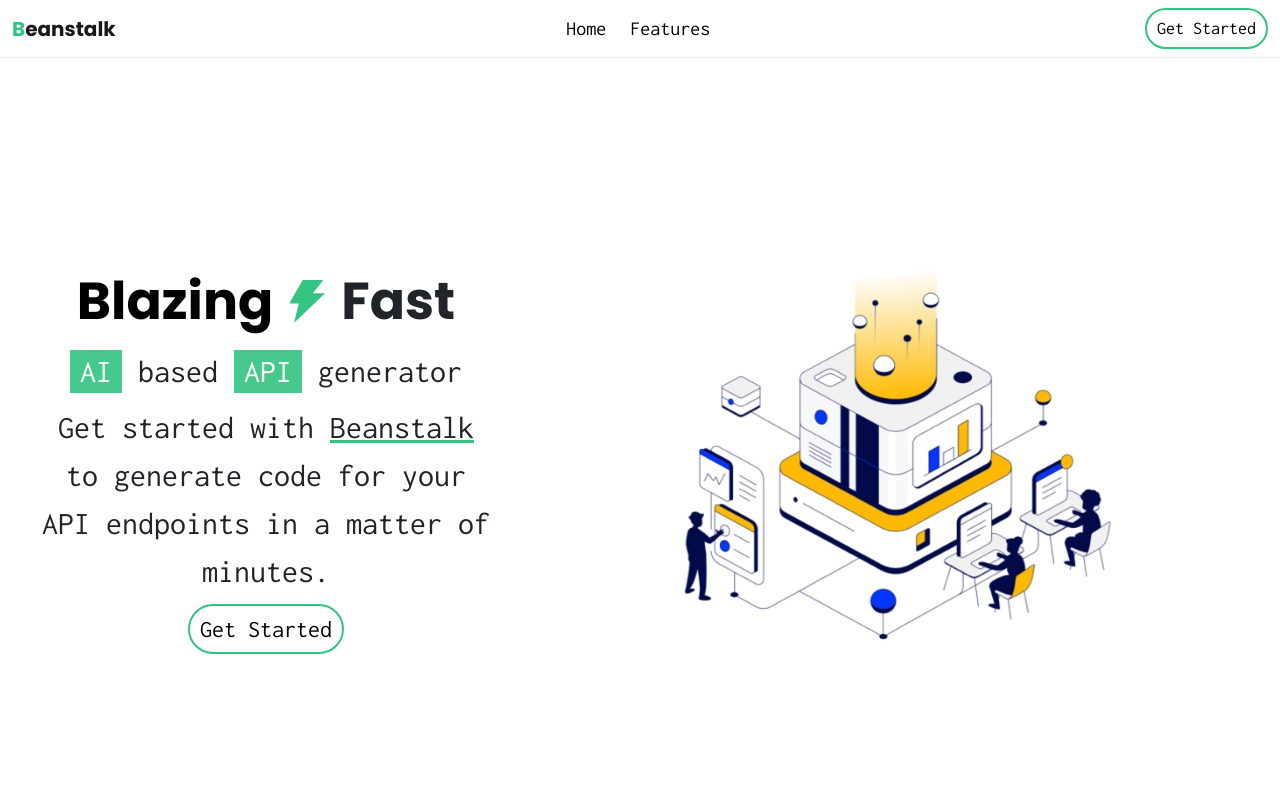
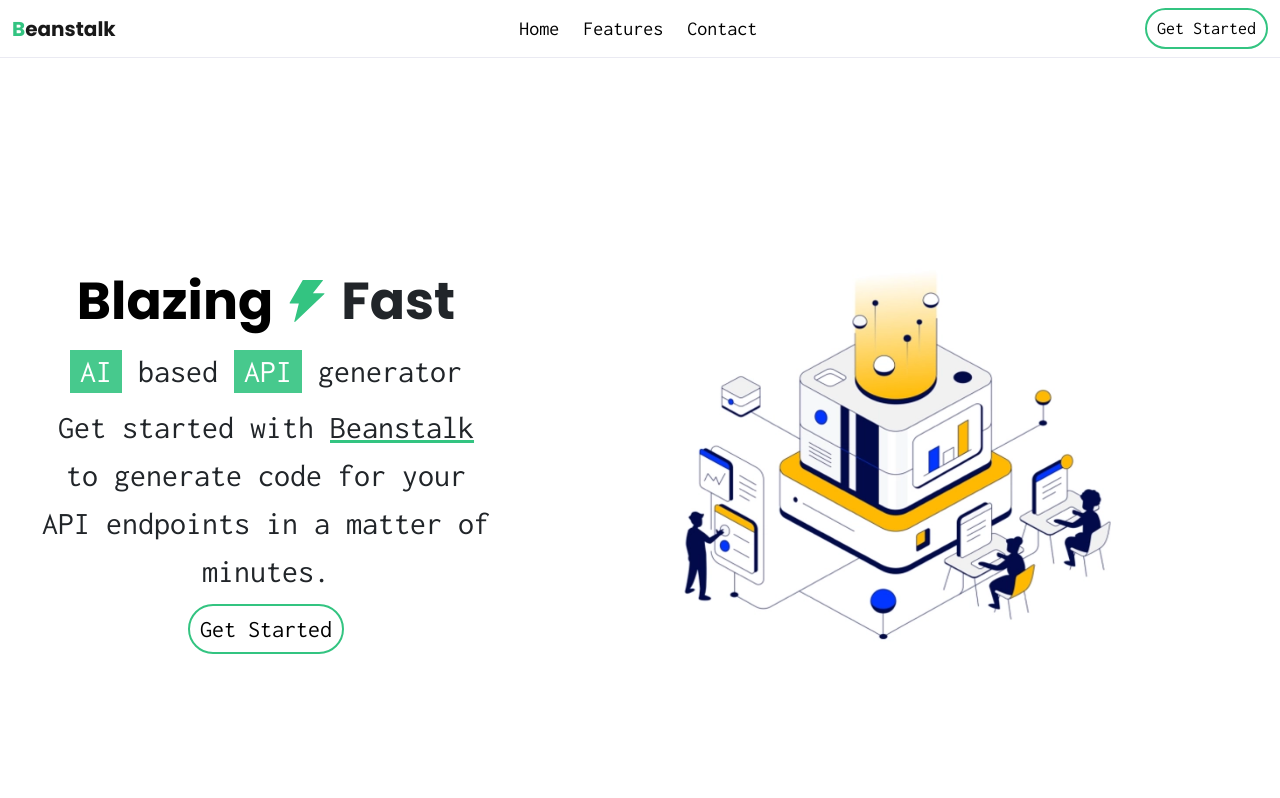
Before and after one commit to Beanstalk-API/beanstalk-frontend, a Next.js app: page / in a window 1280 px wide. Shown: the top 798 px of the page. Built offline with nearby package versions, Linux system fonts and the light colour scheme.

Commit message:
added contact in custom_nav

```diff
--- a/Components/CustomNav/CustomNav.js
+++ b/Components/CustomNav/CustomNav.js
@@ -38,6 +38,9 @@ function CustomNav() {
             </a>
             <a className={`${style.navLink}`} href="#features">
               Features
+            </a>
+            <a className={`${style.navLink}`} href="#contact">
+              Contact
             </a>
           </Stack>
           {/* Get started/Dropdown */}
```
